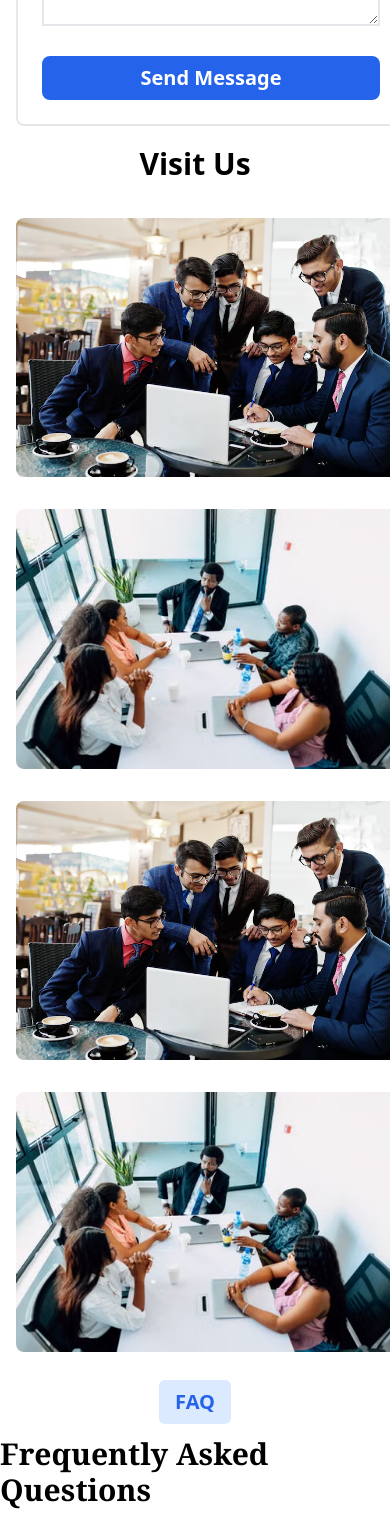
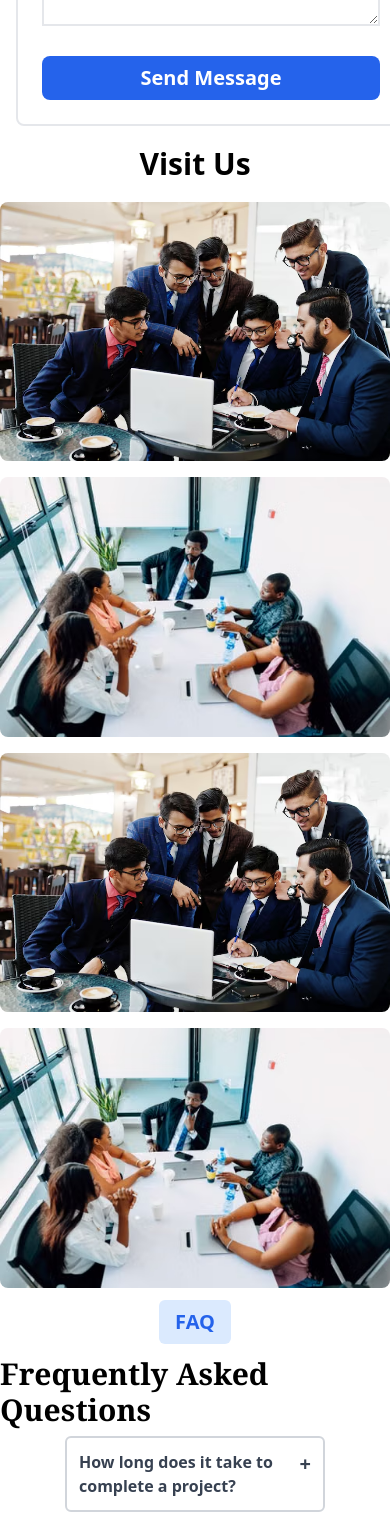
Before and after one commit to sakshimaurya7/landing-page, a React (Vite) app: page /contact in a window 390 px wide. Shown: the part 1216-2730 px from the top of the page. Built offline with nearby package versions, Linux system fonts and the light colour scheme.

Commit message:
Add responsive designs

```diff
--- a/src/pages/Contact.jsx
+++ b/src/pages/Contact.jsx
@@ -44,7 +44,7 @@ function Contact(){
             </div>
 
             <div className="mr-14 w-full mt-4 lg:w-1/2">
-                <form className="w-full m-4 border-gray-450 border-2 rounded-lg p-6 my-auto sm:min-w-full md:w-full lg:w-2/3">
+                <form className="w-full m-4 border-gray-450 border-2 rounded-lg p-6 my-auto sm:w-full sm:mx-2 md:w-full lg:w-2/3">
                     <h2 className="font-bold text-2xl font-serif text-center">Send Us a Message</h2>
                     <label for="name" className="my-4 font-semibold text-xl">Full Name</label><br />
                     <input type="text" placeholder="Enter your full name" name="name" id="name" className="border-2 border-gray-450 transition-colors duration-100 focus:outline-none focus:border-blue-500 w-full p-2"/><br /><br />
@@ -66,11 +66,11 @@ function Contact(){
 
         <div>
             <h1 className="text-center font-bold text-3xl m-5 rounded-lg">Visit Us</h1>
-            <div className="flex flex-col justify-around md:mx-auto sm:flex-col lg:flex-row">
-                <img src="./src/assets/v1.avif" className="w-full h-auto sm:w-full lg:w-full md:w-full m-4 rounded-lg"/>
-                <img src="./src/assets/v2.avif" className="w-full h-auto sm:w-full m-4 md:mr-6 lg:w-full md:w-full rounded-lg"/>
-                <img src="./src/assets/v1.avif" className="w-full h-auto sm:w-full m-4 lg:w-full md:w-full rounded-lg"/>
-                <img src="./src/assets/v2.avif" className="w-full h-auto sm:w-full m-4 lg:w-full md:w-full rounded-lg"/>
+            <div className="flex flex-col justify-around gap-4 md:mx-auto md:flex-row sm:flex-col lg:flex-row">
+                <img src="./src/assets/v1.avif" className="w-full h-auto sm:w-2/3 sm:mx-auto lg:w-full md:w-full rounded-lg"/>
+                <img src="./src/assets/v2.avif" className="w-full h-auto sm:w-2/3 sm:mx-auto lg:w-full md:w-full rounded-lg"/>
+                <img src="./src/assets/v1.avif" className="w-full h-auto sm:w-2/3 sm:mx-auto lg:w-full md:w-full rounded-lg"/>
+                <img src="./src/assets/v2.avif" className="w-full h-auto sm:w-2/3 sm:mx-auto lg:w-full md:w-full rounded-lg"/>
             </div>
         </div>
 
```
